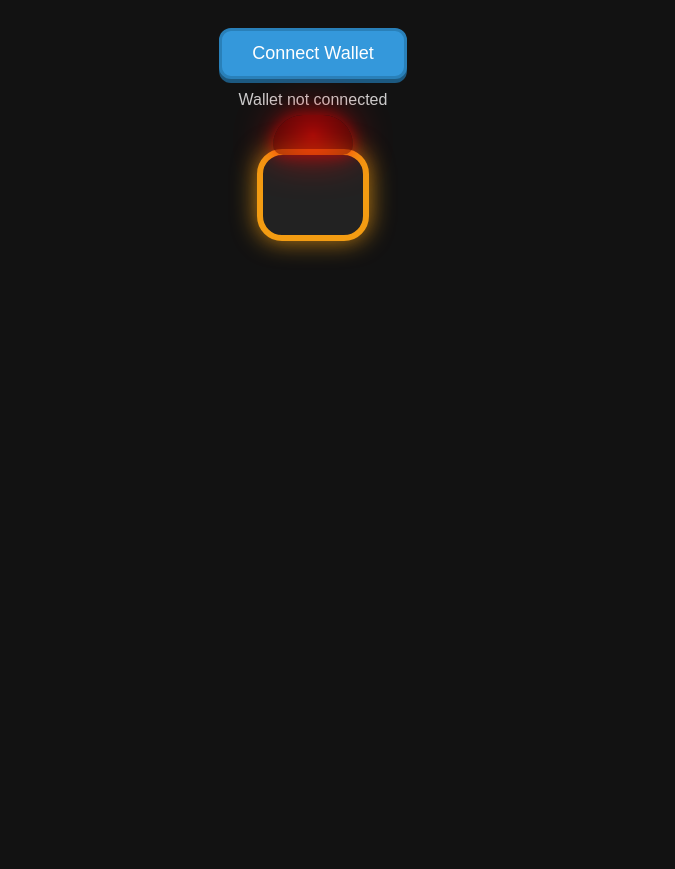
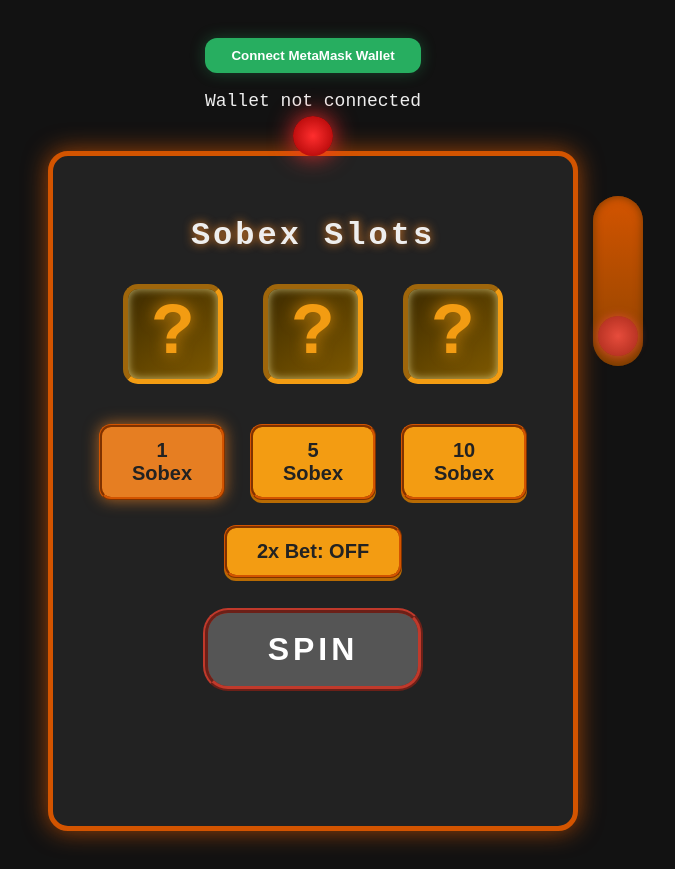
Before and after one commit to bigdaddyaz82/sobx-slots, a website: page index.html in a window 1280 px wide. Shown: the whole page, without its empty margins (327-1002 px from the left). Before the commit the page ends 800 px from the top, so only its background shows below. Drawn offline with Linux system fonts and the light colour scheme.

Commit message:
Update index.html

```diff
--- a/index.html
+++ b/index.html
@@ -3,244 +3,250 @@
 <head>
   <meta charset="UTF-8" />
   <meta name="viewport" content="width=device-width, initial-scale=1" />
-  <title>Sobex Slots with Lever, Sound & Winning Light</title>
+  <title>Sobex Slots with Wallet & Weekend Bonus</title>
   <style>
     body {
       background: #121212;
       color: #eee;
-      font-family: Arial, sans-serif;
+      font-family: 'Courier New', Courier, monospace;
       text-align: center;
-      padding: 20px;
+      padding: 30px 20px;
+      user-select: none;
     }
-    #wallet-section {
-      margin-bottom: 40px;
-    }
-    #connectWalletBtn {
-      padding: 12px 30px;
-      font-size: 18px;
-      border-radius: 12px;
-      border: 3px solid #2980b9;
-      background: #3498db;
-      color: white;
-      cursor: pointer;
-      transition: background 0.3s ease;
-      user-select: none;
-      font-family: Arial, sans-serif;
-      box-shadow: 0 4px #1c5980;
-    }
-    #connectWalletBtn:hover {
-      background: #2980b9;
-      box-shadow: 0 4px #13486d;
-    }
-    #connectWalletBtn:active {
-      box-shadow: none;
-      transform: translateY(4px);
-    }
-    #walletStatus {
-      margin-top: 12px;
-      font-size: 16px;
-      font-family: Arial, sans-serif;
-      color: #ccc;
-    }
-
     #slot-machine {
       background: #222;
-      border: 6px solid #f39c12;
-      border-radius: 25px;
-      display: inline-flex;
-      align-items: center;
-      padding: 30px 50px 50px 50px;
-      box-shadow: 0 0 25px #f39c12cc;
-      user-select: none;
-      max-width: 600px;
-      box-sizing: border-box;
+      border: 5px solid #d35400;
+      border-radius: 20px;
+      display: inline-block;
+      padding: 40px 60px 50px 60px;
+      box-shadow: 0 0 25px #d35400bb;
       position: relative;
+      width: 400px;
     }
-    #winning-light {
-      position: absolute;
-      top: -40px;
-      left: 50%;
-      transform: translateX(-50%);
-      width: 80px;
-      height: 40px;
-      background: radial-gradient(circle at center, #ff0000, #800000);
-      border-radius: 30px 30px 10px 10px;
-      box-shadow: 0 0 15px #ff0000, 0 0 40px #ff0000;
-      opacity: 0;
-      pointer-events: none;
-      animation: blinkRed 1s infinite;
-      z-index: 10;
-    }
-    @keyframes blinkRed {
-      0%, 100% {opacity: 0.6;}
-      50% {opacity: 1;}
-    }
-
     h1 {
-      width: 100%;
-      margin-bottom: 25px;
-      font-family: 'Courier New', Courier, monospace;
-      letter-spacing: 4px;
-      text-shadow: 0 0 8px #f39c12dd;
+      margin-bottom: 30px;
+      font-weight: bold;
+      letter-spacing: 3px;
+      text-shadow: 0 0 10px #e67e22;
     }
     #slots {
       display: flex;
-      justify-content: center;
+      justify-content: space-between;
       margin: 30px 0 40px 0;
-      flex: 1;
     }
     .slot-wheel {
-      width: 80px;
-      height: 80px;
-      margin: 0 12px;
-      font-size: 70px;
-      line-height: 80px;
-      border: 5px solid #f39c12;
+      width: 90px;
+      height: 90px;
+      margin: 0 10px;
+      font-size: 72px;
+      line-height: 90px;
+      border: 5px inset #f39c12;
       border-radius: 15px;
-      background: #111;
+      background: linear-gradient(145deg, #3e2c00, #7f5900);
       font-weight: bold;
       color: #f39c12;
-      text-shadow: 0 0 20px #f39c12ee;
-      box-shadow: inset 0 0 10px #f39c12cc;
-      user-select: none;
-      font-family: 'Courier New', Courier, monospace;
+      text-shadow: 0 0 15px #f39c12cc;
+      box-shadow: inset 0 0 8px #fff4a3aa;
     }
-    #bet-buttons, #actions {
+
+    #bet-buttons {
       display: flex;
       justify-content: center;
-      gap: 20px;
-      margin-top: 15px;
-      flex: 1;
+      gap: 25px;
+      margin-bottom: 25px;
     }
-    #bet-buttons button, #actions button {
-      flex: 1 1 100px;
-      max-width: 120px;
-      padding: 15px 0;
+    #bet-buttons button {
+      background: #f39c12;
+      border: 3px ridge #d35400;
+      border-radius: 12px;
+      padding: 12px 30px;
       font-size: 20px;
       font-weight: bold;
-      border-radius: 10px;
-      border: 3px solid #f39c12;
+      cursor: pointer;
+      color: #222;
+      transition: background 0.3s ease;
+      box-shadow: 0 3px #b86b03;
+      user-select: none;
+    }
+    #bet-buttons button.selected,
+    #bet-buttons button:hover {
+      background: #e67e22;
+      box-shadow: 0 0 15px #e67e22bb;
+      outline: none;
+    }
+
+    #actions {
+      margin-bottom: 30px;
+    }
+    #actions button {
       background: #f39c12;
+      border: 3px ridge #d35400;
+      border-radius: 12px;
+      padding: 12px 30px;
+      font-size: 20px;
+      font-weight: bold;
+      cursor: pointer;
       color: #222;
+      transition: background 0.3s ease;
+      box-shadow: 0 3px #b86b03;
+      user-select: none;
+    }
+    #actions button.selected,
+    #actions button:hover {
+      background: #e67e22;
+      box-shadow: 0 0 15px #e67e22bb;
+      outline: none;
+    }
+
+    #spin-button {
+      background: #e74c3c;
+      border: 5px ridge #c0392b;
+      border-radius: 25px;
+      padding: 18px 60px;
+      font-size: 32px;
+      font-weight: 900;
+      color: #fff;
       cursor: pointer;
-      transition: background 0.3s ease;
-      box-shadow: 0 4px #b36e00;
+      box-shadow: 0 0 25px #e74c3caa;
       user-select: none;
-      font-family: 'Courier New', Courier, monospace;
-      text-shadow: 0 0 4px #b36e00aa;
-    }
-    #bet-buttons button.selected, #actions button.selected {
-      background: #e67e22;
-      box-shadow: 0 4px #924f00;
-      text-shadow: 0 0 6px #924f00cc;
-    }
-    #bet-buttons button:active, #actions button:active {
-      box-shadow: none;
-      transform: translateY(4px);
-    }
-    #spin-button {
-      margin: 35px auto 0 auto;
+      transition: background 0.3s ease, box-shadow 0.3s ease;
+      margin: 0 auto 10px auto;
       display: block;
-      width: 240px;
-      padding: 25px 0;
-      font-size: 36px;
-      font-weight: bolder;
-      background: #e74c3c;
-      color: white;
-      border-radius: 20px;
-      border: 5px solid #b63125;
-      box-shadow: 0 8px #9a261d;
-      cursor: pointer;
-      user-select: none;
-      transition: background 0.3s ease;
-      font-family: 'Courier New', Courier, monospace;
-      text-shadow: 0 0 10px #9a261d;
-      flex-shrink: 0;
+      letter-spacing: 4px;
     }
     #spin-button:hover:not(:disabled) {
       background: #c0392b;
-      box-shadow: 0 8px #7a2018;
-    }
-    #spin-button:active:not(:disabled) {
-      box-shadow: none;
-      transform: translateY(8px);
+      box-shadow: 0 0 35px #c0392bff;
     }
     #spin-button:disabled {
       background: #555 !important;
       cursor: not-allowed;
       box-shadow: none !important;
-      transform: none !important;
     }
+
     #result {
-      margin-top: 30px;
+      margin-top: 25px;
       font-size: 24px;
       min-height: 50px;
       font-weight: bold;
       color: #f1c40f;
-      text-shadow: 0 0 12px #f1c40faa;
-      font-family: 'Courier New', Courier, monospace;
+      text-shadow: 0 0 10px #f1c40faa;
+      height: 60px;
       user-select: none;
     }
 
-    /* Lever styles */
+    /* Wallet section */
+    #wallet-section {
+      margin-bottom: 40px;
+      font-size: 18px;
+    }
+    #connectWalletBtn {
+      background: #27ae60;
+      border: none;
+      padding: 10px 26px;
+      border-radius: 12px;
+      color: white;
+      font-weight: bold;
+      cursor: pointer;
+      box-shadow: 0 0 15px #27ae6055;
+      user-select: none;
+    }
+    #connectWalletBtn:hover {
+      background: #219150;
+    }
+
+    /* Old school slot machine lever */
     #lever-container {
-      position: relative;
-      width: 80px;
+      position: absolute;
+      top: 40px;
+      right: -70px;
+      width: 50px;
       height: 160px;
-      margin-left: 40px;
+      background: linear-gradient(180deg, #d35400 0%, #8e4400 100%);
+      border-radius: 25px 25px 25px 25px;
+      box-shadow: inset 0 0 10px #703800;
       cursor: pointer;
       user-select: none;
-      flex-shrink: 0;
       display: flex;
-      flex-direction: column;
-      align-items: center;
+      justify-content: center;
+      align-items: flex-end;
+      padding-bottom: 10px;
+      transition: transform 0.2s ease;
     }
-    #lever-arm {
-      width: 20px;
-      height: 120px;
-      background: #b35e00;
-      border-radius: 10px 10px 0 0;
-      box-shadow: inset 0 4px 10px #8a4700;
-      position: relative;
-      transform-origin: top center;
-      transition: transform 0.3s cubic-bezier(0.4, 0, 0.2, 1);
+    #lever-container:active {
+      transform: rotate(25deg);
+      transition: transform 0.1s ease;
     }
-    #lever-handle {
-      width: 50px;
-      height: 50px;
-      background: #d35400;
+    #lever-ball {
+      width: 40px;
+      height: 40px;
+      background: radial-gradient(circle at center, #e74c3c, #a72a1a);
       border-radius: 50%;
-      box-shadow: 0 0 10px #e67e22 inset;
+      box-shadow: 0 0 10px #e74c3ccc;
+    }
+
+    /* Red blinking light on top */
+    #red-light {
       position: absolute;
-      bottom: -40px;
+      top: -40px;
       left: 50%;
       transform: translateX(-50%);
-      border: 3px solid #b44d00;
+      width: 40px;
+      height: 40px;
+      background: radial-gradient(circle at center, #ff2e2e, #a30000);
+      border-radius: 50%;
+      box-shadow: 0 0 25px #ff2e2eff;
+      opacity: 0;
+      pointer-events: none;
+      animation: blink-red 1s infinite;
     }
-    #lever-base {
-      width: 80px;
-      height: 20px;
-      background: #8b4513;
-      border-radius: 10px;
-      box-shadow: inset 0 4px 10px #5e2c00;
-      margin-top: 8px;
-      user-select: none;
+    #red-light.active {
+      opacity: 1;
     }
-
-    /* Lever pulled down state */
-    #lever-arm.pulled {
-      transform: rotate(60deg);
-      transition: transform 0.15s ease-in;
+    @keyframes blink-red {
+      0%, 50%, 100% { opacity: 1; }
+      25%, 75% { opacity: 0.2; }
     }
   </style>
 </head>
 <body>
 
   <div id="wallet-section">
-    <button id="connectWalletBtn">Connect Wallet</button>
+    <button id="connectWalletBtn">Connect MetaMask Wallet</button>
     <p id="walletStatus">Wallet not connected</p>
   </div>
 
   <div id="slot-machine">
-    <div id="winning-light"></div>
-    <div style="flex:1; text-align:center;">
+    <div id="red-light"></div>
+
+    <h1>Sobex Slots</h1>
+
+    <div id="slots" aria-label="Slot wheels">
+      <div class="slot-wheel" id="wheel1" aria-live="polite" aria-atomic="true">?</div>
+      <div class="slot-wheel" id="wheel2" aria-live="polite" aria-atomic="true">?</div>
+      <div class="slot-wheel" id="wheel3" aria-live="polite" aria-atomic="true">?</div>
+    </div>
+
+    <div id="bet-buttons" role="group" aria-label="Bet selection">
+      <button data-bet="1" class="selected" aria-pressed="true">1 Sobex</button>
+      <button data-bet="5" aria-pressed="false">5 Sobex</button>
+      <button data-bet="10" aria-pressed="false">10 Sobex</button>
+    </div>
+
+    <div id="actions">
+      <button id="doubleBetBtn" aria-pressed="false">2x Bet: OFF</button>
+    </div>
+
+    <button id="spin-button" disabled aria-label="Spin the slot machine">SPIN</button>
+
+    <div id="result" aria-live="polite" aria-atomic="true"></div>
+
+    <div id="lever-container" title="Pull lever to spin" role="button" tabindex="0" aria-label="Slot machine lever">
+      <div id="lever-ball"></div>
+    </div>
+  </div>
+
+<script>
+  // Sounds (using simple beep tones for demo)
+  const spinSound = new Audio('https://actions.google.com/sounds/v1/cartoon/clang_and_wobble.ogg');
+  const winSound = new Audio('https://actions.google.com/sounds/v2v2a
```
